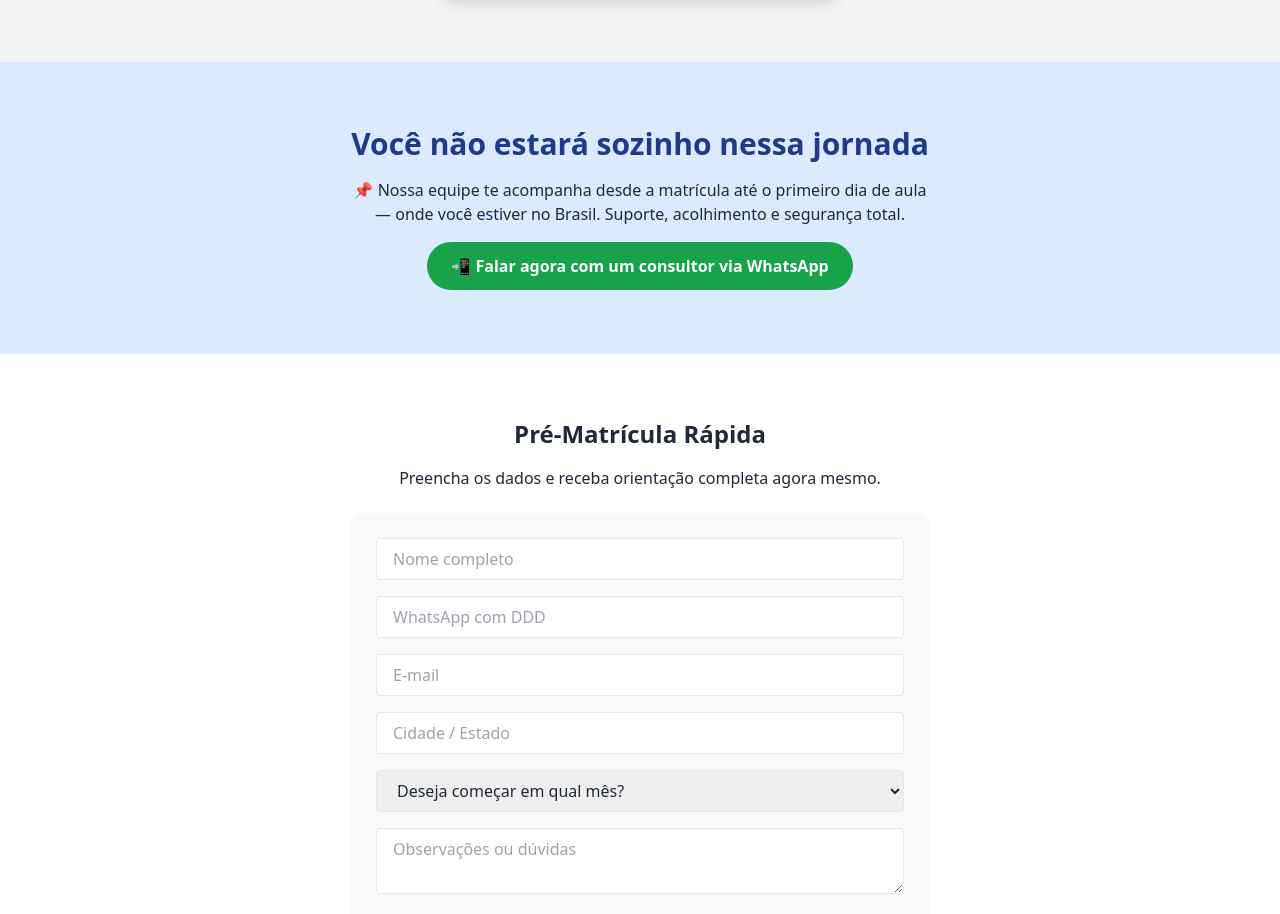
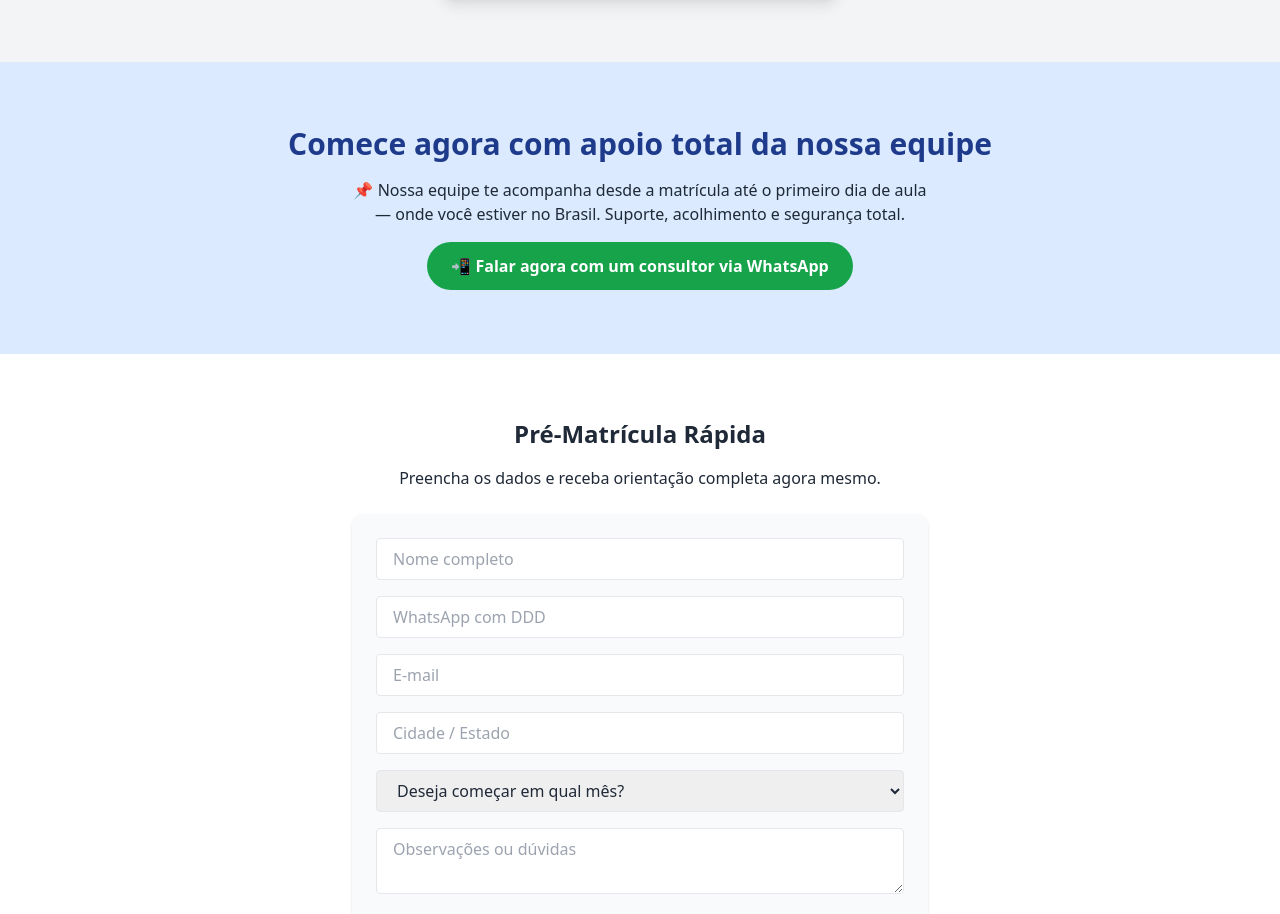
Before and after one commit to oesteco/quero-ser-medico, a React (Vite) app: page / in a window 1280 px wide. Shown: the part 2964-3878 px from the top of the page. Built offline with nearby package versions, Linux system fonts and the light colour scheme.

Commit message:
Comece agora com apoio total da nossa equipe

```diff
--- a/src/pages/App.tsx
+++ b/src/pages/App.tsx
@@ -166,7 +166,7 @@ const App = () => {
        </section>
       {/* CTA forte */}
       <section className="py-16 px-6 bg-blue-100 text-center">
-        <h2 className="text-2xl md:text-3xl font-bold text-blue-900 mb-4">Você não estará sozinho nessa jornada</h2>
+        <h2 className="text-2xl md:text-3xl font-bold text-blue-900 mb-4">Comece agora com apoio total da nossa equipe</h2>
         <p className="text-md text-gray-800 mb-4 max-w-xl mx-auto">
           📌 Nossa equipe te acompanha desde a matrícula até o primeiro dia de aula — onde você estiver no Brasil. Suporte, acolhimento e segurança total.
         </p>
```
